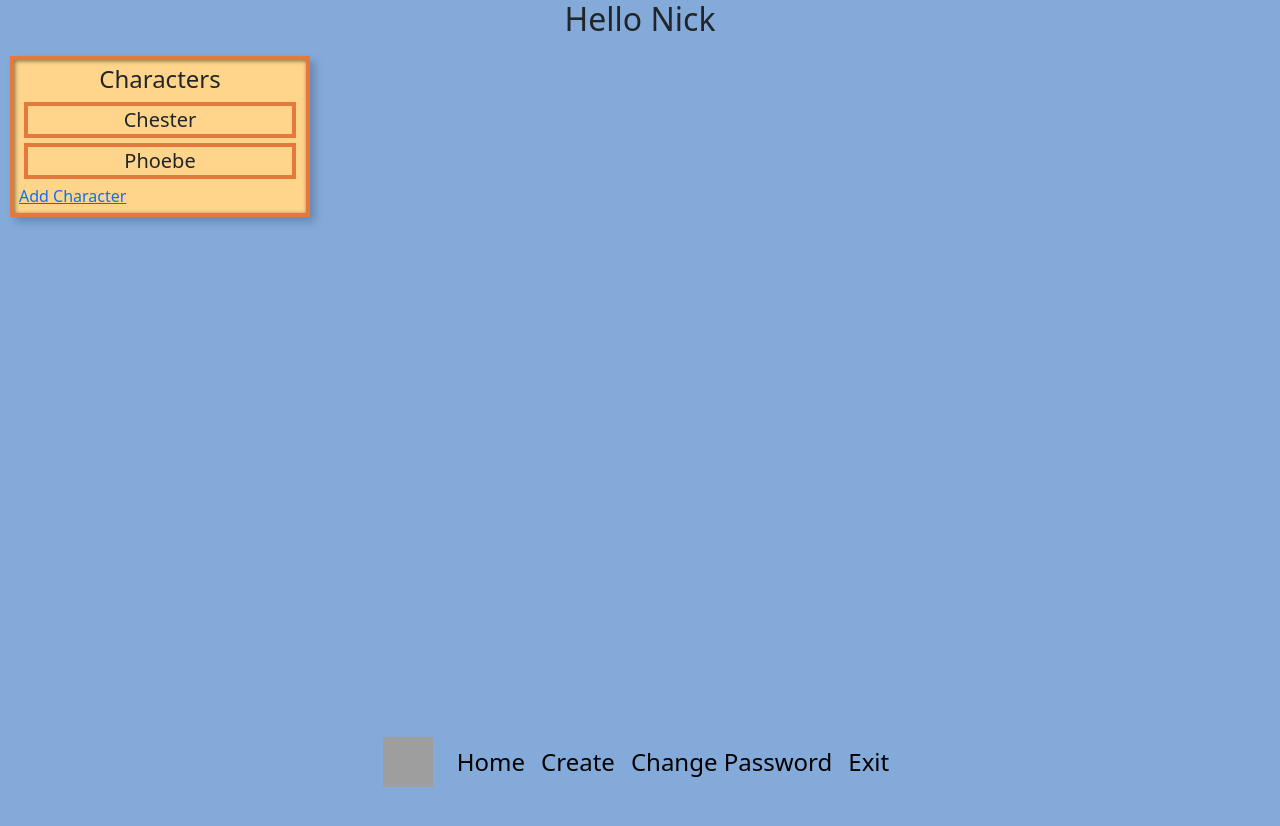
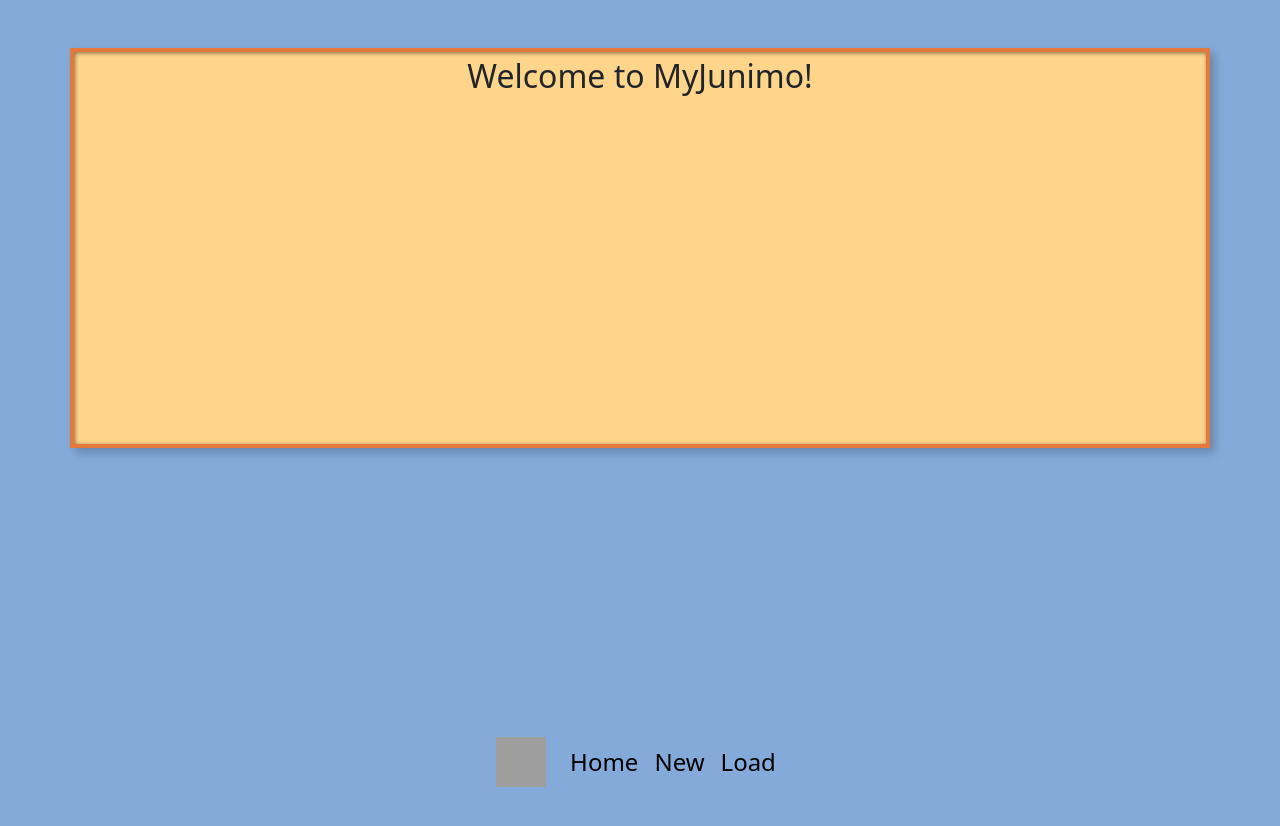
Before and after one commit to nickesparza/my-Junimo-Client, a React (Create React App) app: page / in a window 1280 px wide. Shown: the top 826 px of the page. Before the commit the page ends 800 px from the top, so only its background shows below. Built offline with nearby package versions, Linux system fonts and the light colour scheme; grey boxes are pictures that could not be loaded.

Commit message:
reorganize component folders to have better names

```diff
--- a/src/App.js
+++ b/src/App.js
@@ -26,34 +26,34 @@ const App = () => {
     setUser(null)
   }
 
-  useEffect(() => {
-    setUser({
-        email: "Nick",
-        id: 1,
-        characters: [
-            {
-                name: "Chester",
-                id: 1,
-                farm_type: "maize",
-                inventory: [
-                    {name: "coal", description: "black and burnt", amount: 5, id: 1},
-                    {name: "wood", description: "some wood", amount: 10, id: 2},
-                    {name: "iridium", description: "who even knows, from space maybe?", amount: 12, id: 4}
-                ]
-            },
-            {
-                name: "Phoebe",
-                id: 2,
-                farm_type: "beans",
-                inventory: [
-                    {name: "coal", description: "black and burnt", amount: 10, id: 1},
-                    {name: "wood", description: "some wood", amount: 500, id: 2},
-                    {name: "hardwood", description: "even harder wood", amount: 25, id: 3}
-                ]
-            }
-        ]
-    })
-  }, [])
+//   useEffect(() => {
+//     setUser({
+//         email: "Nick",
+//         id: 1,
+//         characters: [
+//             {
+//                 name: "Chester",
+//                 id: 1,
+//                 farm_type: "maize",
+//                 inventory: [
+//                     {name: "coal", description: "black and burnt", amount: 5, id: 1},
+//                     {name: "wood", description: "some wood", amount: 10, id: 2},
+//                     {name: "iridium", description: "who even knows, from space maybe?", amount: 12, id: 4}
+//                 ]
+//             },
+//             {
+//                 name: "Phoebe",
+//                 id: 2,
+//                 farm_type: "beans",
+//                 inventory: [
+//                     {name: "coal", description: "black and burnt", amount: 10, id: 1},
+//                     {name: "wood", description: "some wood", amount: 500, id: 2},
+//                     {name: "hardwood", description: "even harder wood", amount: 25, id: 3}
+//                 ]
+//             }
+//         ]
+//     })
+//   }, [])
 
 	const deleteAlert = (id) => {
 		setMsgAlerts((prevState) => {
--- a/src/components/Home.js
+++ b/src/components/Home.js
@@ -1,4 +1,5 @@
-import UserHome from "./characters/UserHome"
+import UserHome from "./UserHome"
+import NoUserHome from "./NoUserHome"
 
 const Home = (props) => {
 	// const { msgAlert, user } = props
@@ -15,9 +16,7 @@ const Home = (props) => {
         )
     } else {
         return (
-            <>
-                <h2>No User Found, so imagine this is the NoUserHome component.</h2>
-            </>
+            <NoUserHome/>
         )
     }
 
--- /dev/null
+++ b/src/components/NoUserHome.js
@@ -0,0 +1,11 @@
+import { Container, Row } from "react-bootstrap"
+
+const NoUserHome = () => {
+    return (
+        <Container className="ui-container my-5" style={{height: "50%"}}>
+                <h2 style={{alignSelf: "center"}}>Welcome to MyJunimo!</h2>
+        </Container>
+    )
+}
+
+export default NoUserHome
--- a/src/components/materials/InfoContainer.js
+++ b/src/components/info/InfoContainer.js
@@ -1,8 +1,8 @@
 import { useEffect, useState } from "react"
 import MaterialView from "./MaterialView"
 import EditQuantityForm from "./EditQuantityForm"
-import RecipeList from "../recipes/RecipeList"
-import RecipeView from "../recipes/RecipeView"
+import RecipeList from "./RecipeList"
+import RecipeView from "./RecipeView"
 
 export const InfoContainer = (props) => {
     const {character, materialId, recipeId, recipeList, setMaterialId, setRecipeId, recipeListShow, setRecipeListShow} = props
```
Also changed, not shown: src/components/UserHome.js (renamed from src/components/characters/UserHome.js, +3 -4 lines), src/components/info/EditQuantityForm.js (renamed from src/components/materials/EditQuantityForm.js), src/components/info/MaterialView.js (renamed from src/components/materials/MaterialView.js), src/components/info/RecipeList.js (renamed from src/components/recipes/RecipeList.js), src/components/info/RecipePreview.js (renamed from src/components/recipes/RecipePreview.js), src/components/info/RecipeView.js (renamed from src/components/recipes/RecipeView.js).
